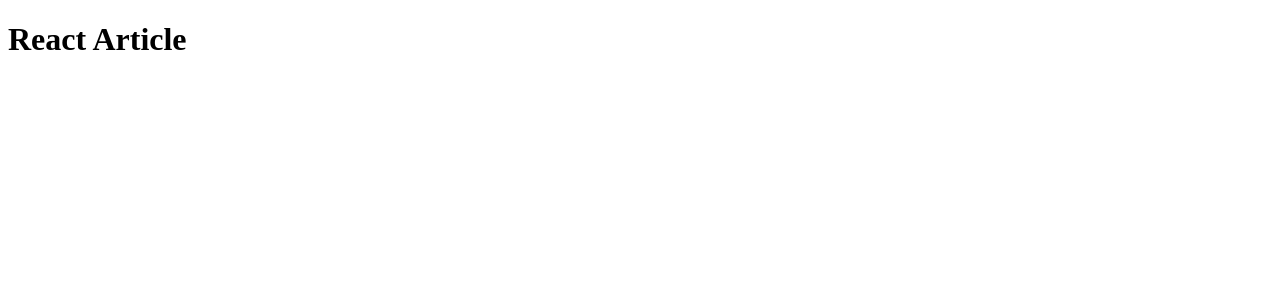
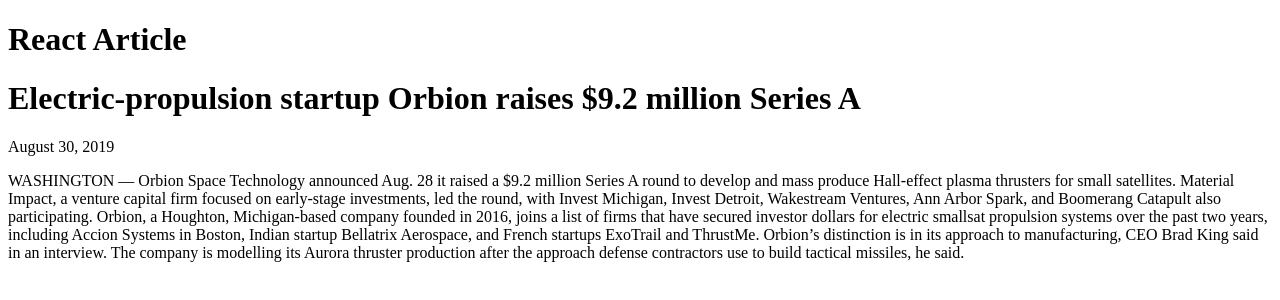
Before and after one commit to mate-academy/react_article, a React (Create React App) app: page / in a window 1280 px wide. Shown: the top 300 px of the page. Built offline with nearby package versions, Linux system fonts and the light colour scheme.

Commit message:
Solution

```diff
--- a/package.json
+++ b/package.json
@@ -9,8 +9,8 @@
     "@types/node": "^12.20.18",
     "@types/react": "^17.0.15",
     "@types/react-dom": "^17.0.9",
+    "node-sass": "^6.0.1",
     "prop-types": "^15.7.2",
-    "node-sass": "^6.0.1",
     "react": "^17.0.2",
     "react-dom": "^17.0.2",
     "react-scripts": "4.0.3",
--- a/src/App.js
+++ b/src/App.js
@@ -1,4 +1,5 @@
 import React from 'react';
+import Article from './components/Article';
 
 // eslint-disable-next-line no-unused-vars
 const article = {
@@ -9,7 +10,15 @@
 };
 
 const App = () => (
-  <h1>React Article</h1>
+  <>
+    <h1>React Article</h1>
+
+    <Article
+      title={article.title}
+      text={article.text}
+      date={article.date}
+    />
+  </>
 );
 
 export default App;
--- a/src/components/Article.js
+++ b/src/components/Article.js
@@ -0,0 +1,26 @@
+import React from 'react';
+import PropTypes from 'prop-types';
+
+const Article = ({ title, date, text }) => (
+  <div className="Article">
+    <h1>
+      {title}
+    </h1>
+
+    <span>
+      {date}
+    </span>
+
+    <p>
+      {text}
+    </p>
+  </div>
+);
+
+Article.propTypes = {
+  title: PropTypes.string.isRequired,
+  date: PropTypes.string.isRequired,
+  text: PropTypes.string.isRequired,
+};
+
+export default Article;
```
